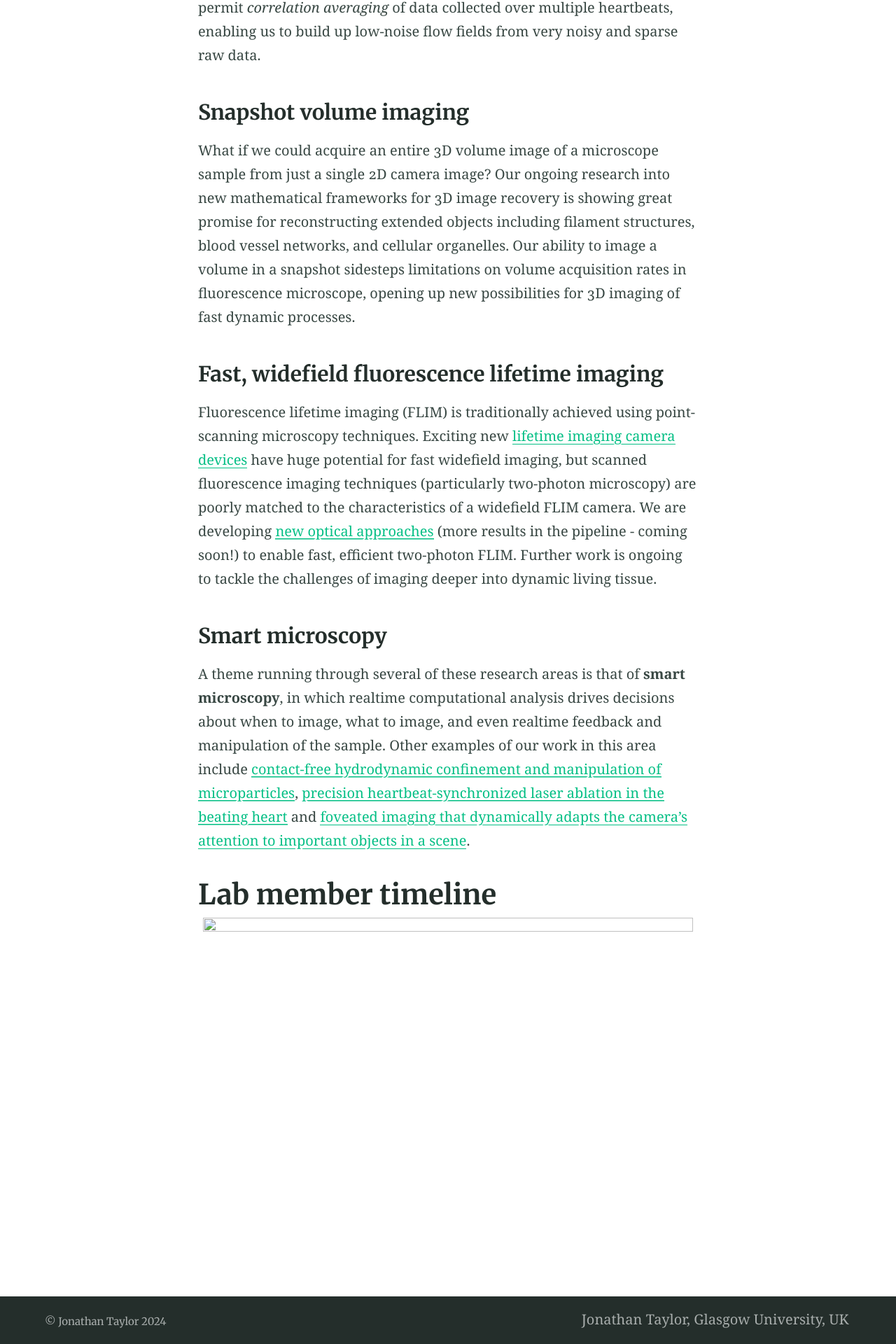
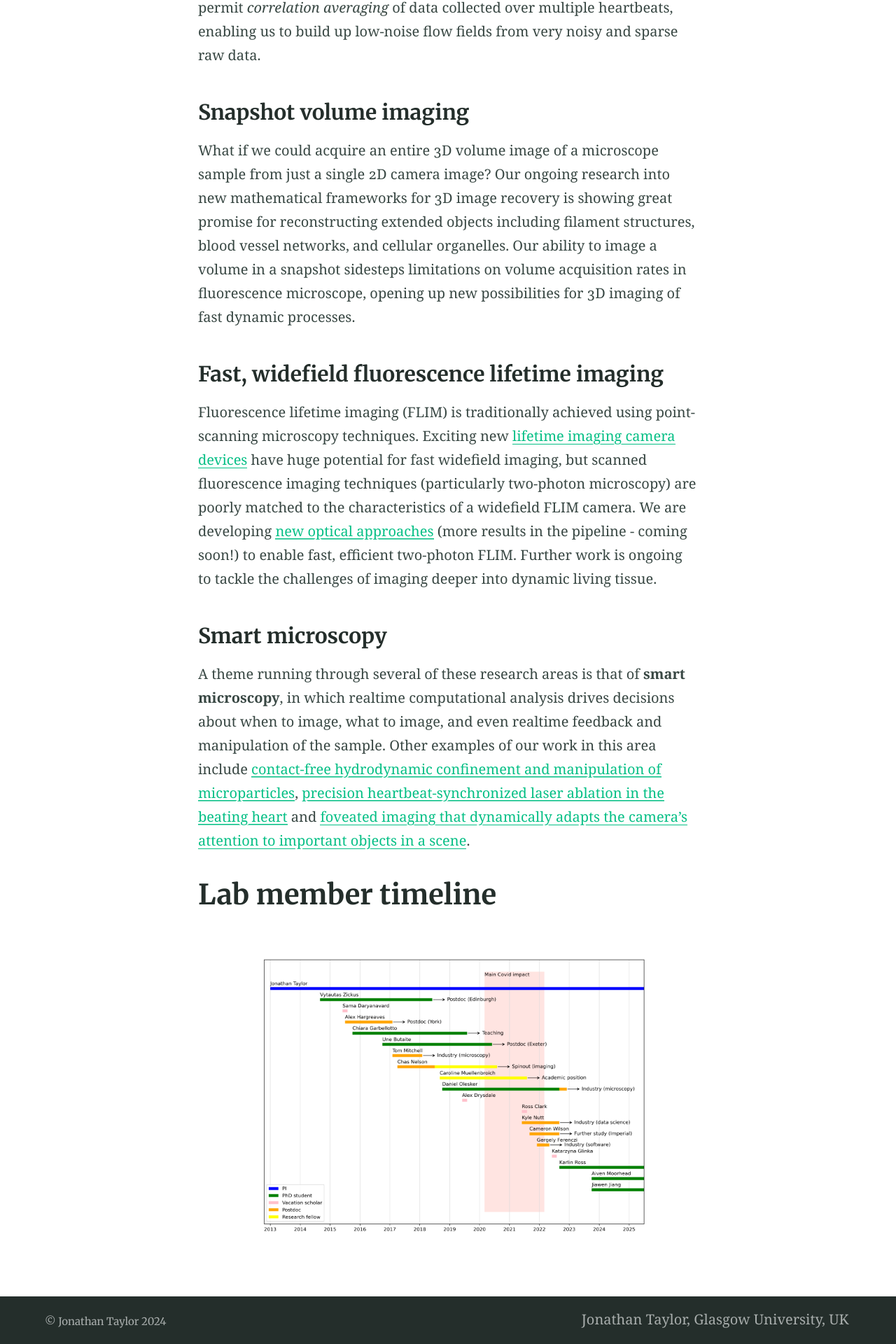
Before and after one commit to jmtayloruk/jmtayloruk.github.io, a Jekyll site: the page built from research.md, in a window 1280 px wide. Shown: the part 4286-6206 px from the top of the page at 70% size. Built offline with Jekyll 4.4.1, drawn with Linux system fonts in a browser that asks for light colours.

Commit message:
Fix image url

```diff
--- a/research.md
+++ b/research.md
@@ -84,4 +84,4 @@ and [foveated imaging that dynamically adapts the camera's attention to importan
 
 # Lab member timeline
 
-{% include figure.html image="/assets/lab-timeline.png" width="700" height="500" %}
+{% include figure.html image="/assets/img/lab-timeline.png" width="700" height="500" %}
```
